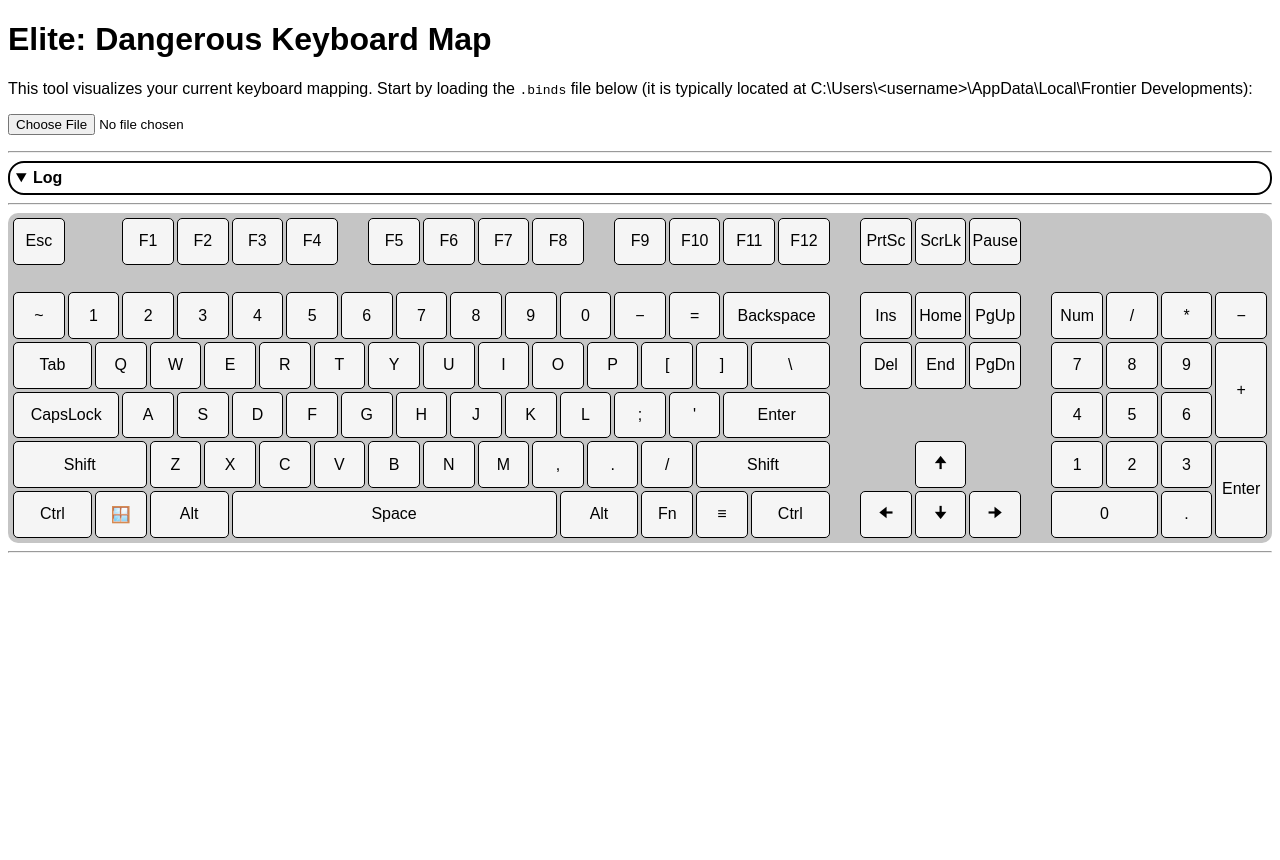
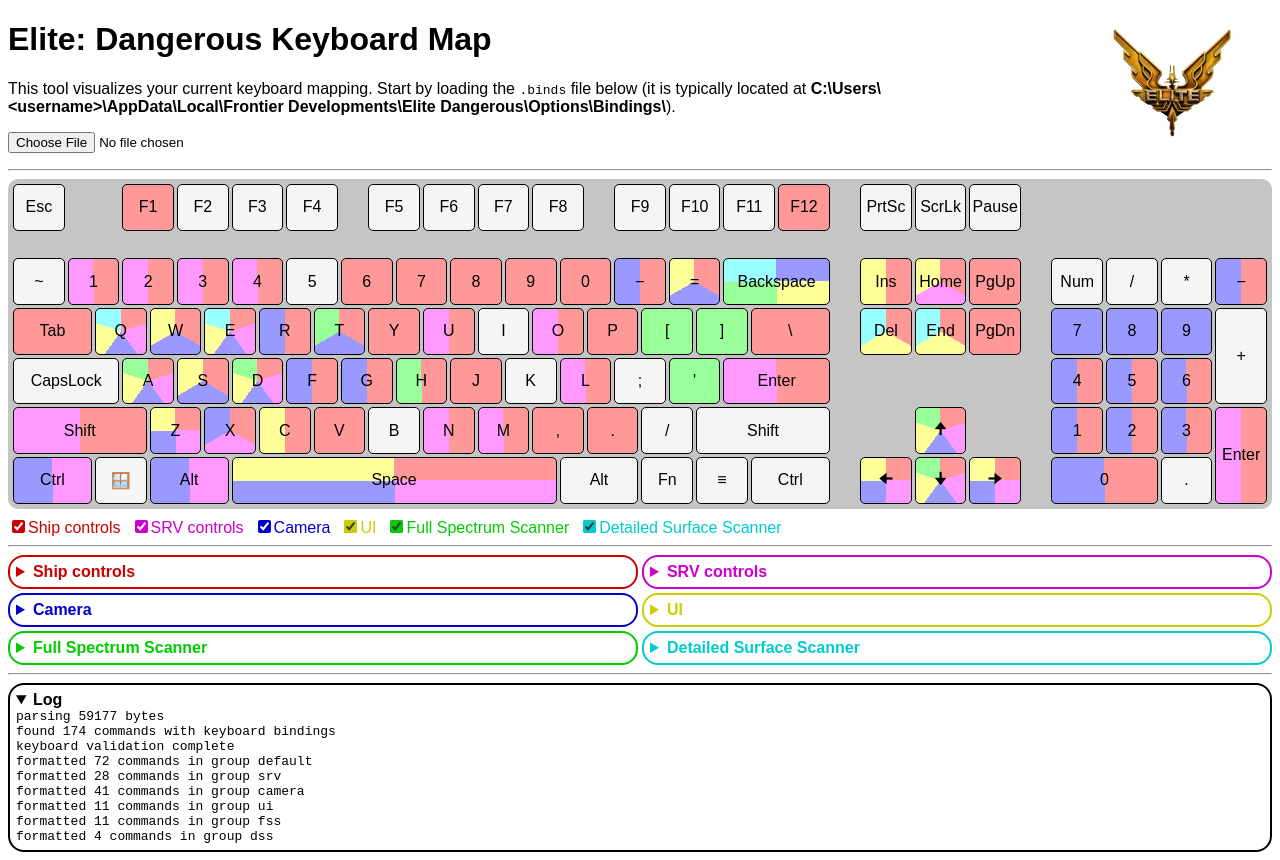
Before and after one commit to ondras/edkbmap, a plain HTML site: page index.html in a window 1280 px wide. Before the commit the page ends 800 px from the top, so only its background shows below. Drawn offline with Linux system fonts and the light colour scheme.

Commit message:
gradients

```diff
--- a/css/app.css
+++ b/css/app.css
@@ -31,6 +31,7 @@
 }
 
 label {
+	cursor: pointer;
 	color: var(--color);
 }
 
@@ -39,20 +40,30 @@
 }
 
 table { border-collapse: collapse; }
-td:first-child { padding-right: 4px; }
-td:last-child { padding-left: 4px; }
+td { padding: 1px 2px; }
+td:first-child { padding-right: 8px; }
+td:last-child { text-align: center; }
 tr:nth-child(even) { background-color: #eee; }
 tr:hover { background-color: #ddd; }
 
+hr {
+	clear: both;
+}
+
+#logo {
+	float: right;
+	margin-left: 32px;
+}
+
 #groups {
 	display: flex;
-	flex-direction: column;
+	flex-wrap: wrap;
 	align-items: flex-start;
 	gap: 4px;
 }
 
 #groups details {
-	min-width: 30%;
+	flex: 1 0 40%;
 }
 
 #log {
@@ -60,3 +71,10 @@
 }
 
 #log pre { margin: 0; }
+
+#keyboard form {
+	margin-top: 8px;
+	display: flex;
+	flex-wrap: wrap;
+	gap: 10px;
+}
--- a/index.html
+++ b/index.html
@@ -7,20 +7,12 @@
 		<title>Elite: Dangerous Keyboard Map</title>
 	</head>
 	<body>
+		<img id="logo" alt="logo" src="logo.webp" />
 		<h1>Elite: Dangerous Keyboard Map</h1>
-		<p>This tool visualizes your current keyboard mapping. Start by loading the <code>.binds</code> file below (it is typically located at C:\Users\&lt;username&gt;\AppData\Local\Frontier Developments):</p>
+		<p>This tool visualizes your current keyboard mapping. Start by loading the <code>.binds</code> file below (it is typically located at <strong>C:\Users\&lt;username&gt;\AppData\Local\Frontier Developments\Elite Dangerous\Options\Bindings\</strong>).</p>
 		<p><input type="file" /></p>
 
 		<hr/>
-
-		<details id="log" open>
-			<summary>Log</summary>
-			<pre></pre>
-		</details>
-
-		<hr/>
-
-		<!-- kb -->
 
 		<section id="keyboard">
 			<div class="keyboard">
@@ -59,7 +51,7 @@
 				<kbd>8</kbd>
 				<kbd>9</kbd>
 				<kbd>0</kbd>
-				<kbd>&minus;</kbd>
+				<kbd data-key="Minus">&minus;</kbd>
 				<kbd data-key="Equals">=</kbd>
 				<kbd class="col-4">Backspace</kbd>
 				<span></span>
@@ -154,12 +146,17 @@
 			<form></form>
 		</section>
 
-
-
 		<hr/>
 
 		<section id="groups"></section>
 
+		<hr/>
+
+		<details id="log" open>
+			<summary>Log</summary>
+			<pre></pre>
+		</details>
+
 		<script type="module" src="js/app.js"></script>
 	</body>
 </html>
--- a/js/conf.js
+++ b/js/conf.js
@@ -4,8 +4,8 @@
 		hue: "0deg"
 	},
 	srv: {
-		label: "SRV",
-		hue: "240deg"
+		label: "SRV controls",
+		hue: "300deg"
 	},
 	ui: {
 		label: "UI",
@@ -21,6 +21,6 @@
 	},
 	camera: {
 		label: "Camera",
-		hue: "300deg"
+		hue: "240deg"
 	}
 }
--- a/js/format.js
+++ b/js/format.js
@@ -14,7 +14,8 @@
 	"UpArrow": "↑",
 	"DownArrow": "↓",
 	"LeftBracket": "[",
-	"RightBracket": "]"
+	"RightBracket": "]",
+	"Apostrophe": "'"
 }
 
 function splitWords(str) { return str.replace(/([a-z])([A-Z0-9])/g, "$1 $2"); }
@@ -49,8 +50,14 @@
 	let table = document.createElement("table");
 	for (let c in commands) {
 		let row = table.insertRow();
-		row.insertCell().textContent = prettifyCommand(c);
-		row.insertCell().textContent = commands[c].map(prettifyKey).join(" or ");
+
+		let cell1 = row.insertCell();
+		cell1.textContent = prettifyCommand(c);
+		cell1.title = c;
+
+		let cell2 = row.insertCell();
+		cell2.textContent = commands[c].map(prettifyKey).join(" or ");
+		cell2.title = commands[c].join(", ");
 	}
 
 	node.append(summary, table);
--- a/js/keyboard.js
+++ b/js/keyboard.js
@@ -16,11 +16,13 @@
 	let colors = hues.map(hueToColor);
 	let stops = [];
 	colors.forEach((color, i, all) => {
-		stops.push(`${color} ${}`);
-		stops.push(`${color} ${}`);
+		let stop1 = i/all.length;
+		let stop2 = (i+1)/all.length;
+		stops.push(`${color} ${100*stop1}%`);
+		stops.push(`${color} ${100*stop2}%`);
 	});
 
-	return `linear-gradient(45deg, ${stops.join(",")})`;
+	return `conic-gradient(${stops.join(",")})`;
 }
 
 function applyColorsToKey(key, types) {
```
Also changed, not shown: logo.webp (added).
